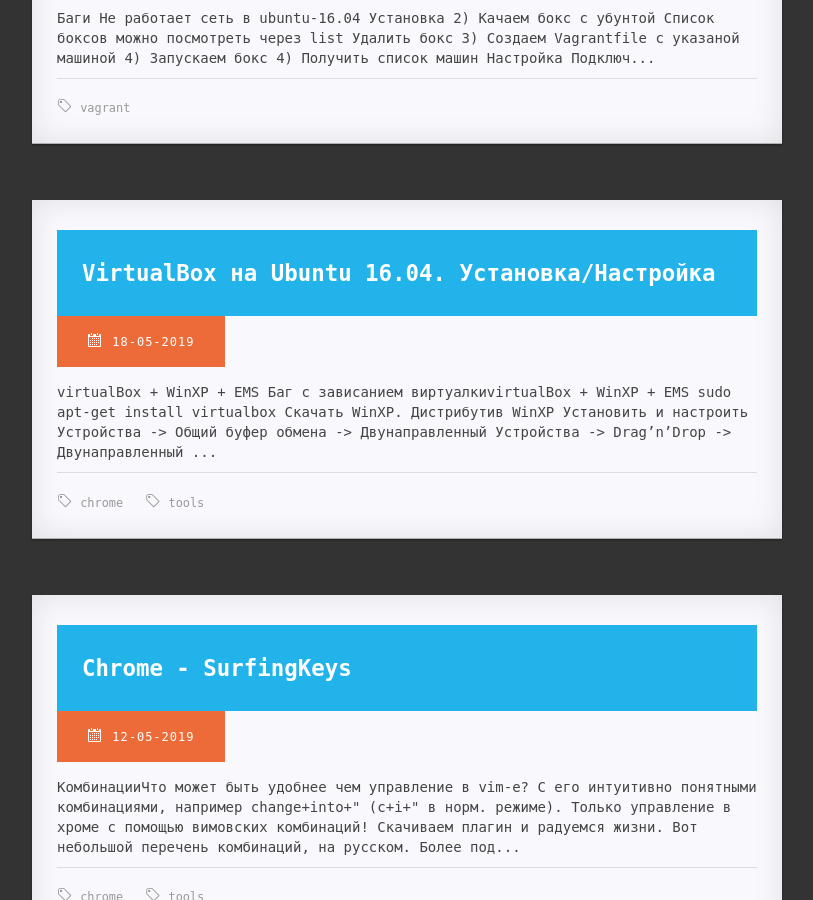
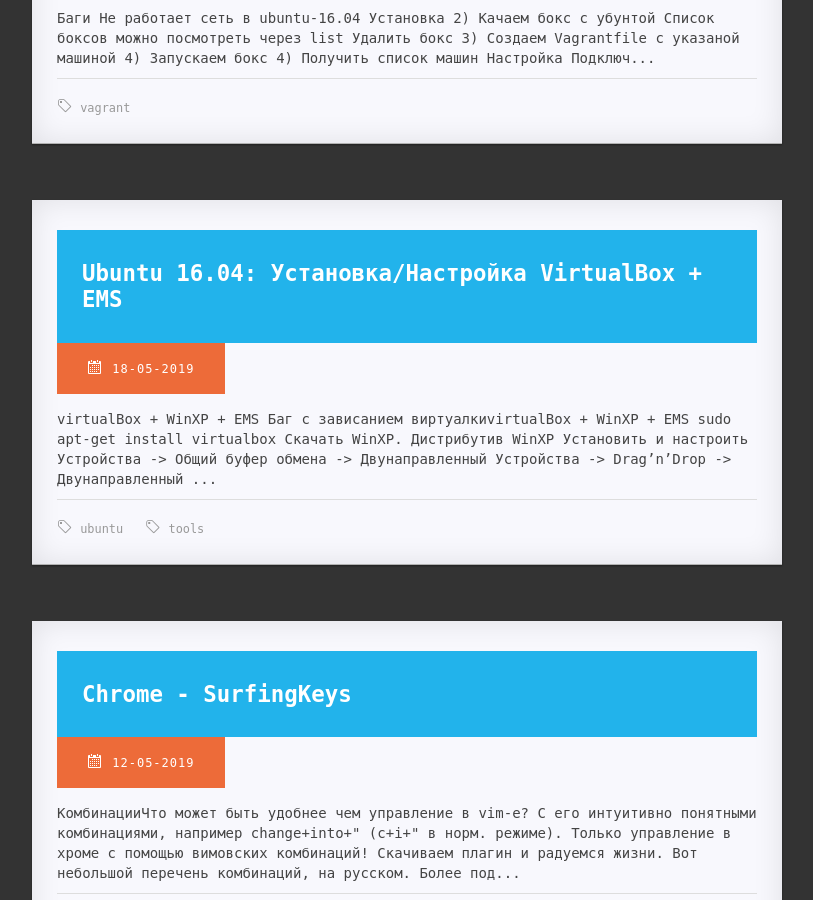
Before and after one commit to Avis20/avis20.github.io, a Jekyll site: the page built from index.html, in a window 1280 px wide and 900 px high, scrolled down 3876 px. Shown: the whole window, without its empty margins (38-851 px from the left). Built offline with Jekyll 4.4.1, drawn with Linux system fonts in a browser that asks for light colours; some of the changed text lies outside the part shown.

```diff
--- a/_posts/2019-05-18-ubuntu-virtualbox.md
+++ b/_posts/2019-05-18-ubuntu-virtualbox.md
@@ -1,6 +1,6 @@
 ---
-title: VirtualBox на Ubuntu 16.04. Установка/Настройка
-tags: [chrome, tools]
+title: "Ubuntu 16.04: Установка/Настройка VirtualBox + EMS"
+tags: [ubuntu, tools]
 reference:
   - title: Образ достаточно чистой оси
     link: http://windows64.net/windows-xp-x64-skachat-torrent/originalnye-obrazy-xp/14-skachat-windows-xp-sp3-originalnyy-obraz-aktivator.html
--- a/_posts/2019-09-29-ubuntu-erwin.md
+++ b/_posts/2019-09-29-ubuntu-erwin.md
@@ -1,6 +1,6 @@
 ---
 title: "Ubuntu 16.04: Установка/Настройка ERWin под Wine"
-tags: [chrome, tools]
+tags: [ubuntu, tools, wine]
 reference:
   - title: "How to Install Wine 4.0 on Ubuntu 18.04 & 16.04 LTS"
     link: https://tecadmin.net/install-wine-on-ubuntu/
```
Also changed, not shown: _posts/2019-09-22-docker-consul.md (+1 -1 lines).
